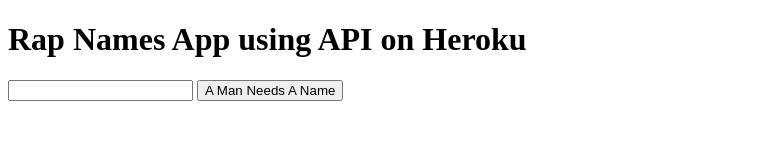
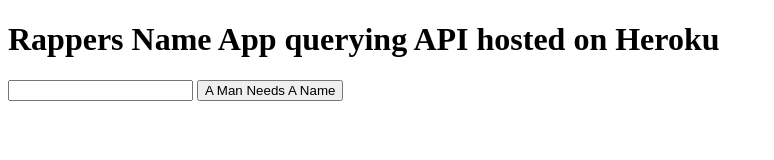
Before and after one commit to DorukEmre/rap-names-client, a plain HTML site: page index.html in a window 1280 px wide. Shown: the whole page, without its empty margins (0-774 px from the left). Drawn offline with Linux system fonts and the light colour scheme.

Commit message:
clearer description

```diff
--- a/index.html
+++ b/index.html
@@ -8,7 +8,7 @@
     <script src="js/main.js" defer></script>
 </head>
 <body>
-    <h1>Rap Names App using API on Heroku</h1>
+    <h1>Rappers Name App querying API hosted on Heroku</h1>
     <input type="text">
     <button>A Man Needs A Name</button>
     <h2><span class="birthName"></span></span></h2>
```
